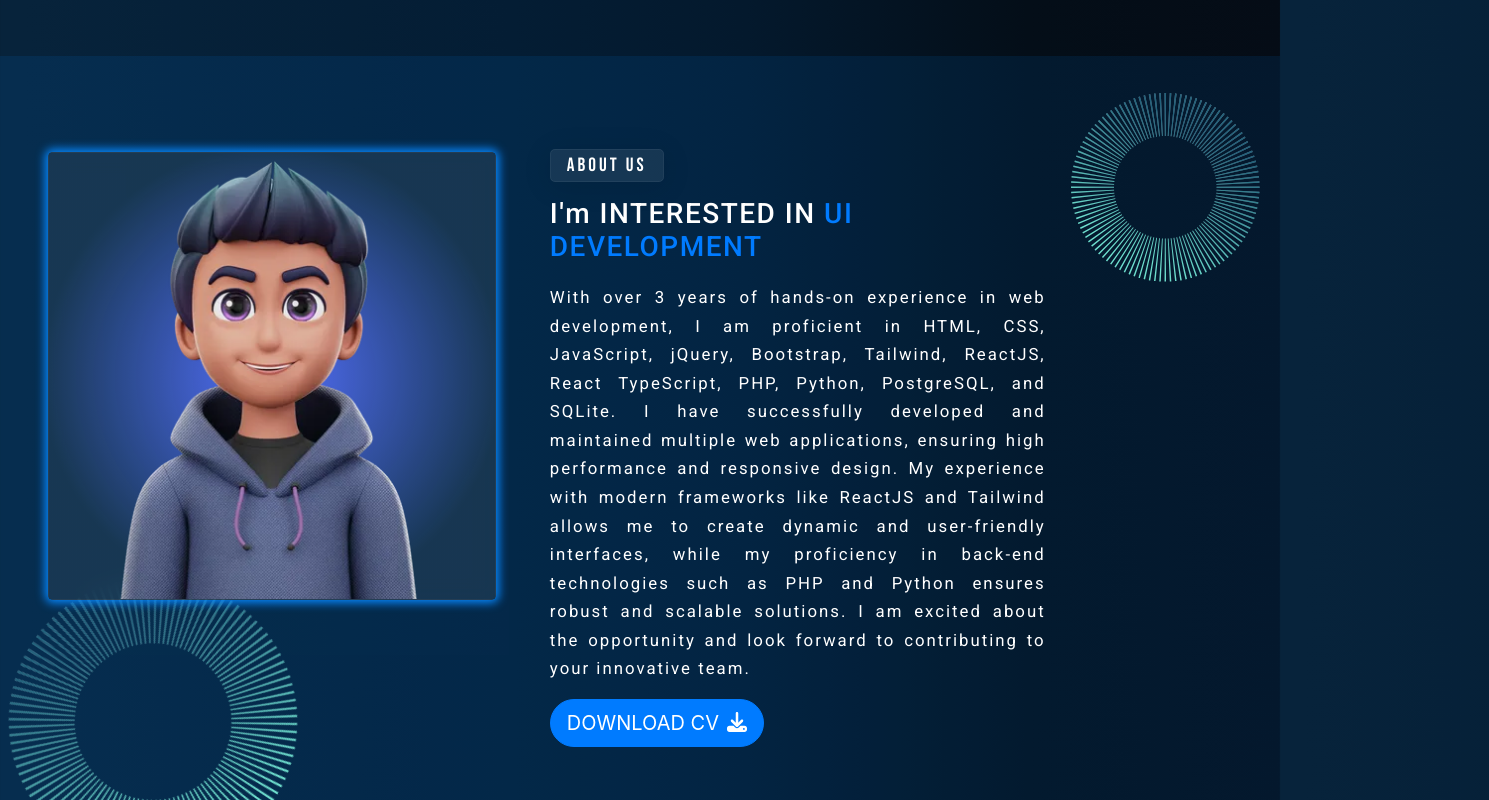
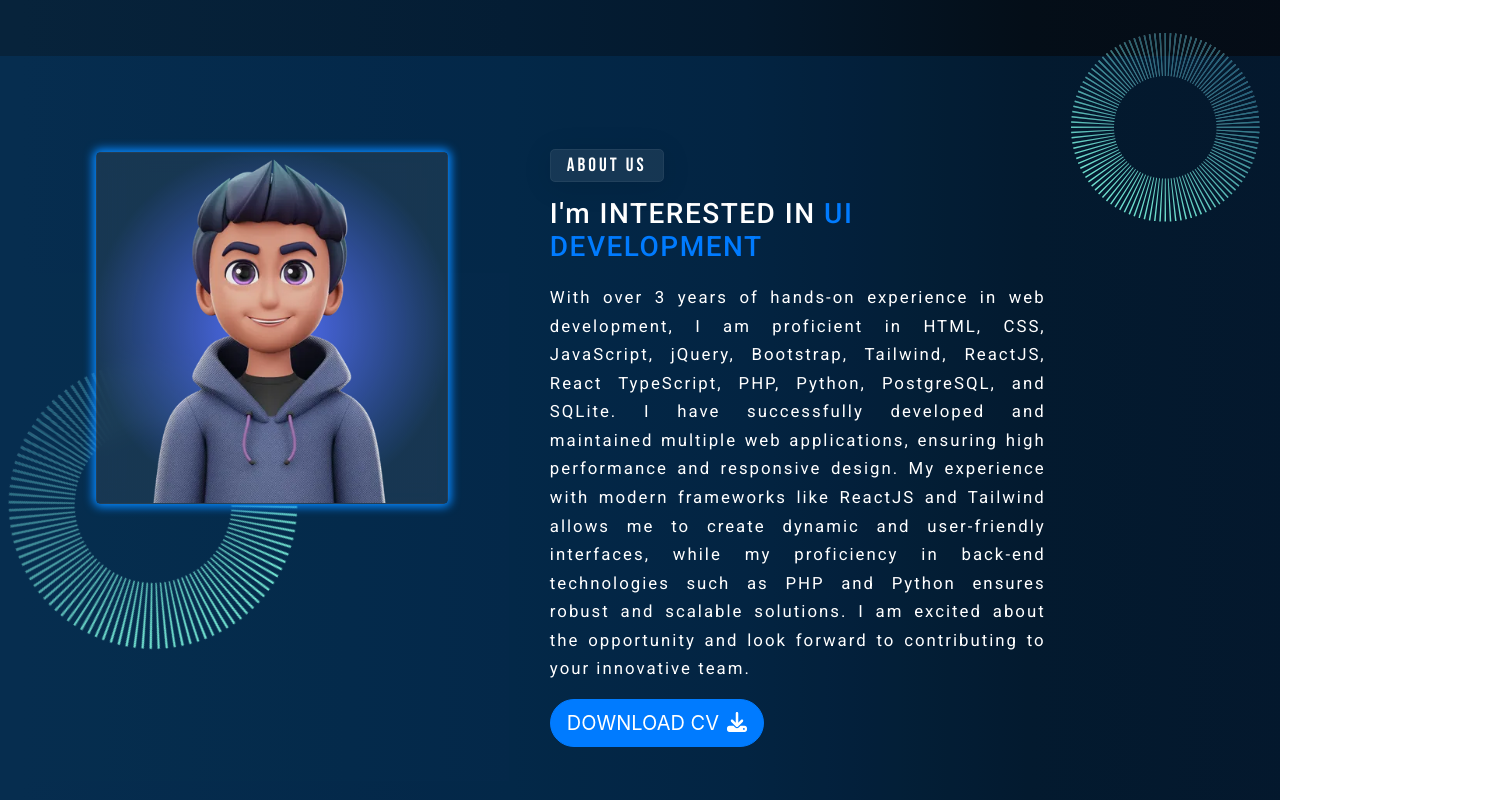
Before and after one commit to Udhaya-kumar24/Portfoilo, a React (Create React App) app: page / in a window 1280 px wide. Shown: the part 744-1544 px from the top of the page, 1489 px wide, since content can reach past the window. Built offline with nearby package versions, Linux system fonts and the light colour scheme.

Commit message:
Responsive Issue Fixed

```diff
--- a/src/App.css
+++ b/src/App.css
@@ -42,10 +42,13 @@
   font-size: 1.2rem;
 }
 
+html, body {
+  overflow-x: hidden;
+}
+
 body {
   background: linear-gradient(90deg, #07233b 1.67%, #041d34 39.95%, #04192d 58.24%, #040e18 80.28%, #050c16 101.48%);
   color: var(--text-color) !important;
-  overflow-x: hidden;
 }
 .text-primary {
   color: var(--highlight-color) !important;
@@ -335,12 +338,12 @@ button:hover {
   z-index: -1;
 }
 .big-circle {
-  bottom: -20%;
+  top: 35%;
   left: 0;
   z-index: -1;
 }
 .mid-circle {
-  top: -10%;
+  top: -20%;
   right: 5%;
   z-index: -1;
 }
@@ -467,13 +470,16 @@ input, textarea, select, .form-control {
   margin-left: 12% !important;
 }
 
+@media only screen and (max-width: 1023px) {
+  .heading {
+    font-size: 2.5rem !important;
+  }
+}
+
 @media screen and (max-width: 768px) {
   /* Adjust sizes for smaller screens */
   :root {
     font-size: 14px; /* Decrease base font size for smaller screens */
-  }
-  .heading {
-    font-size: 2.5rem !important;
   }
   .big-circle {
     bottom: -10%;
@@ -495,4 +501,12 @@ input, textarea, select, .form-control {
   .menu-text {
     margin: 0.5rem 0;
   }
+
 }
+
+@media screen and (min-width: 767px) {
+  .frame {
+    max-width: 22rem;
+    min-width: 15rem;
+  }
+}
--- a/src/components/About.jsx
+++ b/src/components/About.jsx
@@ -16,7 +16,7 @@ function About(props) {
       <div className={`px-4 grey-bg ${props.className}`} id={props.id}>
         <div className="row">
 
-          <div className="col-12 col-md-5 position-realtive text-center">
+          <div className="col-12 col-lg-5 position-realtive text-center">
             <div className="frame">
               <img src={mainProfile} alt="" className='radial-bg img-fluid' />
             </div>
@@ -26,8 +26,7 @@ function About(props) {
           </div>
 
 
-          <div className="col-12 col-md-5 mt-5 mt-lg-0">
-
+          <div className="col-12 col-md-7 col-lg-5 mt-5 mt-lg-0 position-realtive">
             <div className="row">
               <div className="col-12">
                 <span className='bg-glossy px-3 py-1 short_name'>ABOUT US</span>
@@ -43,12 +42,9 @@ function About(props) {
               </div>
 
             </div>
-
-
-
           </div>
 
-          <div className="col-12 d-none d-lg-block col-md-2 position-realtive">
+          <div className="col-12 col-lg-2 d-none d-lg-block position-realtive">
             <div className="effect-1 anti-clockwise">
               <img src={circle_1} alt="Dot" className='position-absolute mid-circle' />
             </div>
```
